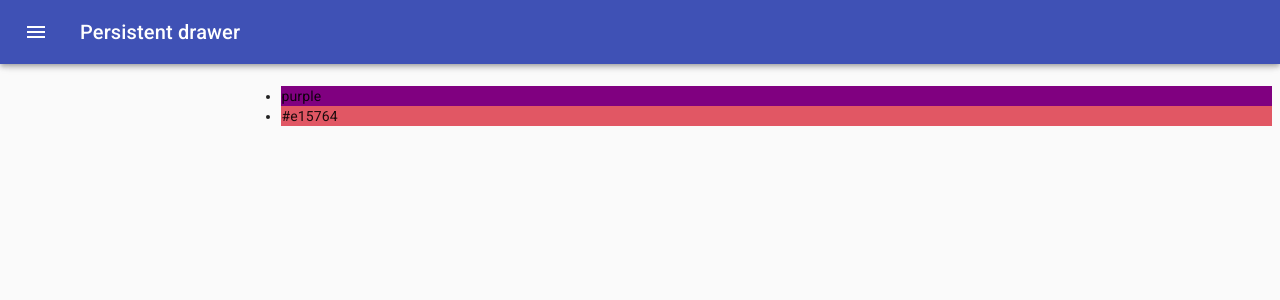
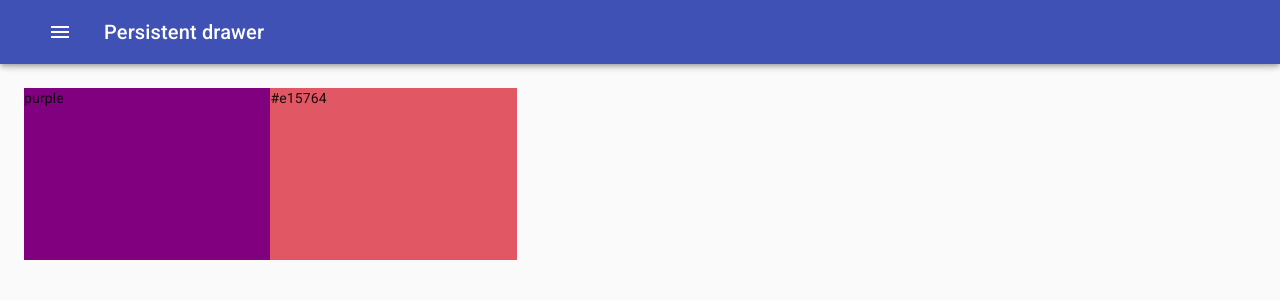
Before and after one commit to princea55/react-color-app, a React (Create React App) app: page /palette/new in a window 1280 px wide. Both pictures are taken after a click on the button 374 px from the left and 32 px from the top of the page. Shown: the top 300 px of the page. Built offline with nearby package versions, Linux system fonts and the light colour scheme.

Commit message:
add DraggableColorBox

```diff
--- /dev/null
+++ b/src/DraggableColorBox.js
@@ -0,0 +1,22 @@
+import React from 'react'
+import { withStyles } from "@material-ui/core/styles";
+
+const styles = {
+    root: {
+        width: "20%",
+        height: "25%",
+        margin: "0 auto",
+        display: "inline-block",
+        position: "relative",
+        cursor: "pointer",
+        marginBottom: "-4.5px",
+    }
+}
+function DraggableColorBox(props) {
+    return (
+        <div className={props.classes.root} style={{backgroundColor: props.color}}>
+            {props.color}
+        </div>
+    )
+}
+export default withStyles(styles)(DraggableColorBox);
--- a/src/NewPaletteForm.js
+++ b/src/NewPaletteForm.js
@@ -1,17 +1,19 @@
-import React, { Component } from "react";
+import React, { Component } from 'react';
+import clsx from 'clsx';
+import { withStyles } from "@material-ui/core/styles";
 import { ChromePicker } from 'react-color';
-import classNames from "classnames";
-import { withStyles } from "@material-ui/core/styles";
-import Drawer from "@material-ui/core/Drawer";
-import CssBaseline from "@material-ui/core/CssBaseline";
-import AppBar from "@material-ui/core/AppBar";
-import Toolbar from "@material-ui/core/Toolbar";
-import Typography from "@material-ui/core/Typography";
-import Divider from "@material-ui/core/Divider";
-import IconButton from "@material-ui/core/IconButton";
-import MenuIcon from "@material-ui/icons/Menu";
+import Drawer from '@material-ui/core/Drawer';
+import CssBaseline from '@material-ui/core/CssBaseline';
+import AppBar from '@material-ui/core/AppBar';
+import Toolbar from '@material-ui/core/Toolbar';
+import Typography from '@material-ui/core/Typography';
+import Divider from '@material-ui/core/Divider';
+import IconButton from '@material-ui/core/IconButton';
+import MenuIcon from '@material-ui/icons/Menu';
 import Button from '@material-ui/core/Button';
-import ChevronLeftIcon from "@material-ui/icons/ChevronLeft";
+import ChevronLeftIcon from '@material-ui/icons/ChevronLeft';
+import DraggableColorBox from './DraggableColorBox';
+
 
 const drawerWidth = 400;
 
@@ -50,13 +52,14 @@
     drawerHeader: {
         display: "flex",
         alignItems: "center",
-        padding: "0 1px",
+        padding: "0 8px",
         ...theme.mixins.toolbar,
         justifyContent: "flex-end"
     },
     content: {
         flexGrow: 1,
-        padding: theme.spacing(1),
+        height: "calc(100vh - 64px)",
+        padding: theme.spacing.unit * 3,
         transition: theme.transitions.create("margin", {
             easing: theme.transitions.easing.sharp,
             duration: theme.transitions.duration.leavingScreen
@@ -68,21 +71,20 @@
             easing: theme.transitions.easing.easeOut,
             duration: theme.transitions.duration.enteringScreen
         }),
-        marginLeft: "-14rem"
+        marginLeft: 0
     }
 });
-class NewPaletteForm extends Component {
+class NewPaletteForm extends Component{
     constructor(props) {
         super(props);
         this.state = {
             open: true,
             currentColor: "teal",
-            colors:['purple', '#e15764']
+            colors: ['purple', '#e15764']
         };
         this.updateCurrentColor = this.updateCurrentColor.bind(this);
         this.addNewColor = this.addNewColor.bind(this);
     }
-
 
     handleDrawerOpen = () => {
         this.setState({ open: true });
@@ -93,44 +95,46 @@
     };
     updateCurrentColor(newColor) {
         console.log(newColor);
-        this.setState({ currentColor: newColor.hex})
+        this.setState({ currentColor: newColor.hex })
     }
     addNewColor() {
-        this.setState({colors: [...this.state.colors, this.state.currentColor]})
+        this.setState({ colors: [...this.state.colors, this.state.currentColor] })
     }
+
     render() {
         const { classes } = this.props;
         const { open } = this.state;
         return (
-            <div className={classes.root}>
-                <h1>New Palette Form!</h1>	        <CssBaseline />
+            <div className={classes.root} >
+                <CssBaseline />
                 <AppBar
-                    position='fixed'
-                    className={classNames(classes.appBar, {
-                        [classes.appBarShift]: open
+                    position="fixed"
+                    className={clsx(classes.appBar, {
+                        [classes.appBarShift]: open,
                     })}
                 >
-                    <Toolbar disableGutters={!open}>
+                    <Toolbar>
                         <IconButton
-                            color='inherit'
-                            aria-label='Open drawer'
+                            color="inherit"
+                            aria-label="open drawer"
                             onClick={this.handleDrawerOpen}
-                            className={classNames(classes.menuButton, open && classes.hide)}
+                            edge="start"
+                            className={clsx(classes.menuButton, open && classes.hide)}
                         >
                             <MenuIcon />
                         </IconButton>
-                        <Typography variant='h6' color='inherit' noWrap>
+                        <Typography variant="h6" noWrap>
                             Persistent drawer
-            </Typography>
+          </Typography>
                     </Toolbar>
                 </AppBar>
                 <Drawer
                     className={classes.drawer}
-                    variant='persistent'
-                    anchor='left'
+                    variant="persistent"
+                    anchor="left"
                     open={open}
                     classes={{
-                        paper: classes.drawerPaper
+                        paper: classes.drawerPaper,
                     }}
                 >
                     <div className={classes.drawerHeader}>
@@ -139,6 +143,7 @@
                         </IconButton>
                     </div>
                     <Divider />
+
                     <Typography variant="h4">
                         Design Your Paletee
                     </Typography>
@@ -156,21 +161,20 @@
                         style={{ backgroundColor: this.state.currentColor }}
                         onClick={this.addNewColor}
                     >Add Color</Button>
+
                 </Drawer>
                 <main
-                    className={classNames(classes.content, {
-                        [classes.contentShift]: open
+                    className={clsx(classes.content, {
+                        [classes.contentShift]: open,
                     })}
                 >
                     <div className={classes.drawerHeader} />
-                    <ul>
-                        {this.state.colors.map(color => (
-                            <li style={{ backgroundColor: color}}>{color}</li>
-                        ))}
-                   </ul>
+                    {
+                        this.state.colors.map(color => (<DraggableColorBox color={color} />))
+                    }
                 </main>
             </div>
         );
     }
 }
-export default withStyles(styles, { withTheme: true })(NewPaletteForm);
+export default withStyles(styles)(NewPaletteForm);
```
